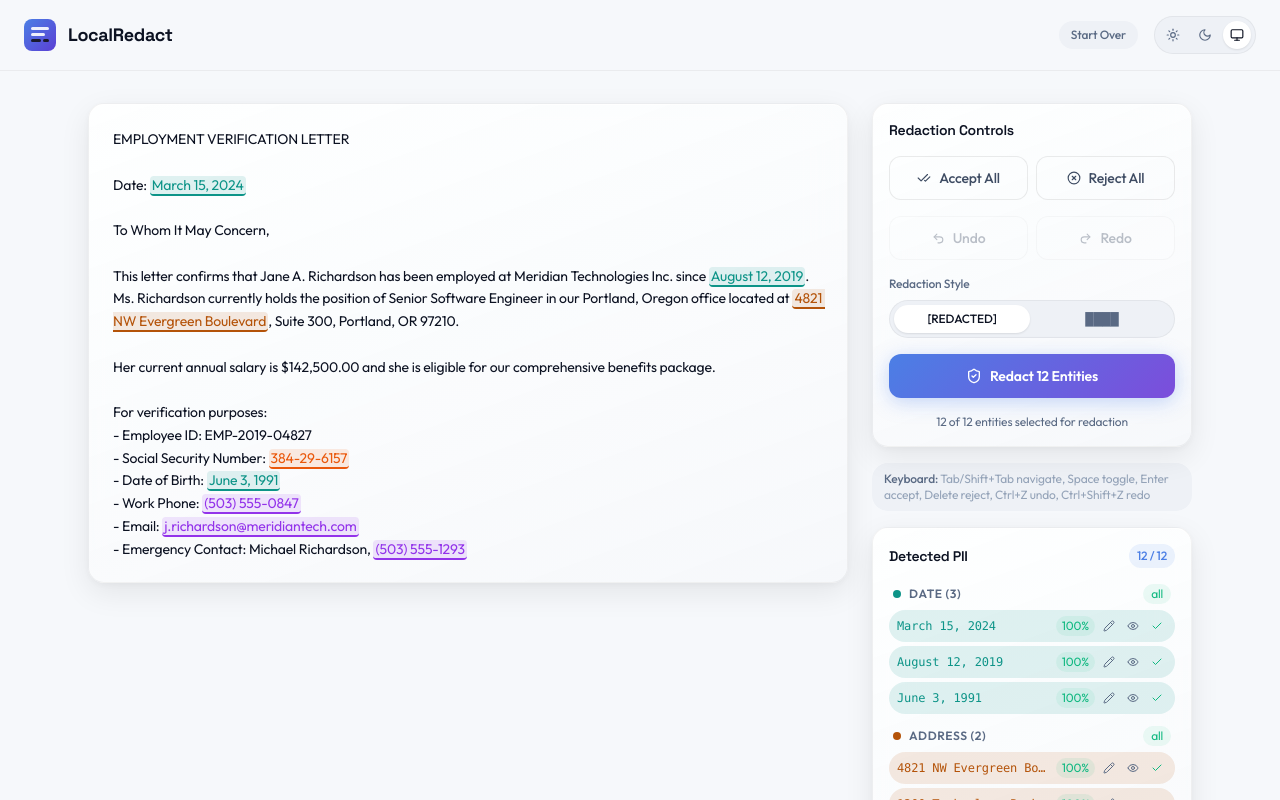
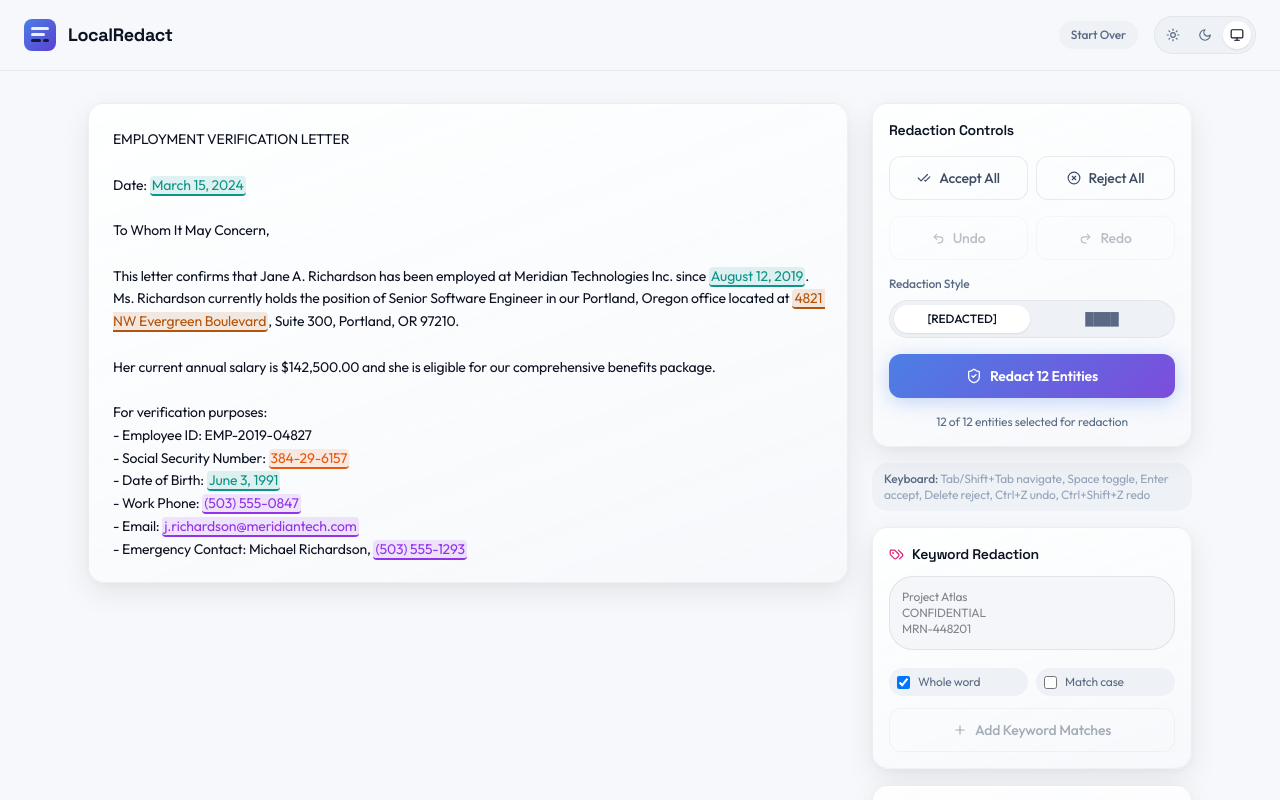
Before and after one commit to mmostagirbhuiyan/localredact, a React (Vite) app: page / in a window 1280 px wide. Both pictures are taken after a click on the button "Try with sample document". Shown: the top 800 px of the page. Built offline with nearby package versions, Linux system fonts and the light colour scheme.

Commit message:
Added custom keyword redaction support

```diff
--- a/src/App.tsx
+++ b/src/App.tsx
@@ -4,6 +4,7 @@ import { DropZone } from './components/DropZone';
 import { DocumentViewer } from './components/DocumentViewer';
 import { PDFPageViewer } from './components/PDFPageViewer';
 import { EntityList } from './components/EntityList';
+import { KeywordRedactionPanel } from './components/KeywordRedactionPanel';
 import { RedactControls } from './components/RedactControls';
 import { ShareCard } from './components/ShareCard';
 import { DevViewer } from './components/DevViewer';
@@ -19,6 +20,7 @@ import { redactText, RedactStyle } from './lib/redactor';
 import { createRedactedPDF } from './lib/pdf-redactor';
 import { DetectedEntity, EntityCategory, ENTITY_CONFIG } from './lib/entity-types';
 import { generateRedactionReport } from './lib/redaction-report';
+import { findKeywordEntities, type KeywordMatchSummary } from './lib/keyword-matcher';
 
 type AppState = 'input' | 'scanning' | 'review' | 'redacted';
 
@@ -127,9 +129,6 @@ const App: React.FC = () => {
       console.log(`[OCR] Extracting text from ${pagesToScan.length} pages via Tesseract.js...`);
 
       ocr.ocrPDFPages(pdfDoc, pagesToScan).then(({ pages: ocrPages }) => {
-        // Store OCR results for coordinate mapping during redaction
-        setOcrResults(ocrPages);
-
         // Build combined text from OCR raw output for detection
         const pageTexts: string[] = [];
         for (let i = 0; i < pdf.pages.length; i++) {
@@ -142,6 +141,22 @@ const App: React.FC = () => {
             pageTexts.push(originalPageText);
           }
         }
+
+        const ocrPageOffsets = new Map<number, { textStart: number; textEnd: number }>();
+        let offset = 0;
+        for (let i = 0; i < pageTexts.length; i++) {
+          const textStart = offset;
+          const textEnd = offset + pageTexts[i].length;
+          ocrPageOffsets.set(i, { textStart, textEnd });
+          offset = textEnd + 2;
+        }
+        const ocrPagesWithOffsets = ocrPages.map((page) => ({
+          ...page,
+          ...ocrPageOffsets.get(page.pageIndex),
+        }));
+
+        // Store OCR results for coordinate mapping during redaction
+        setOcrResults(ocrPagesWithOffsets);
 
         const combined = pageTexts.join('\n\n');
         console.log(`[OCR] Combined text ready (${combined.length} chars). Re-running detection.`);
@@ -422,6 +437,22 @@ const App: React.FC = () => {
       prev.map((e) => (idSet.has(e.id) ? { ...e, text: newText } : e)),
     );
   }, []);
+
+  const handleAddKeywordMatches = useCallback((
+    keywords: string,
+    options: { caseSensitive: boolean; wholeWord: boolean },
+  ): KeywordMatchSummary => {
+    if (!detectionText) {
+      return { keywordCount: 0, matchCount: 0, skippedOverlapCount: 0 };
+    }
+
+    const result = findKeywordEntities(detectionText, keywords, entities, options);
+    if (result.entities.length > 0) {
+      setEntities((prev) => [...prev, ...result.entities].sort((a, b) => a.start - b.start));
+    }
+
+    return result.summary;
+  }, [detectionText, entities]);
 
   const handleRedact = useCallback(async () => {
     if (!detectionText) return;
@@ -1203,6 +1234,10 @@ const App: React.FC = () => {
                   Tab/Shift+Tab navigate, Space toggle, Enter accept, Delete reject, Ctrl+Z undo, Ctrl+Shift+Z redo
                 </div>
               )}
+              <KeywordRedactionPanel
+                onAddKeywords={handleAddKeywordMatches}
+                disabled={!detectionText}
+              />
               <EntityList
                 entities={entities}
                 onToggle={handleToggleEntity}
--- /dev/null
+++ b/src/components/KeywordRedactionPanel.tsx
@@ -0,0 +1,93 @@
+import React, { useState } from 'react';
+import { Plus, Tags } from 'lucide-react';
+import type { KeywordMatchSummary } from '../lib/keyword-matcher';
+
+interface KeywordRedactionPanelProps {
+  onAddKeywords: (keywords: string, options: { caseSensitive: boolean; wholeWord: boolean }) => KeywordMatchSummary;
+  disabled?: boolean;
+}
+
+export const KeywordRedactionPanel: React.FC<KeywordRedactionPanelProps> = ({
+  onAddKeywords,
+  disabled = false,
+}) => {
+  const [keywords, setKeywords] = useState('');
+  const [caseSensitive, setCaseSensitive] = useState(false);
+  const [wholeWord, setWholeWord] = useState(true);
+  const [summary, setSummary] = useState<KeywordMatchSummary | null>(null);
+
+  const handleSubmit = () => {
+    if (!keywords.trim() || disabled) return;
+    setSummary(onAddKeywords(keywords, { caseSensitive, wholeWord }));
+  };
+
+  return (
+    <div className="glass-panel rounded-2xl p-4 space-y-3">
+      <div className="flex items-center gap-2">
+        <Tags size={15} style={{ color: 'var(--pii-custom)' }} />
+        <h3 className="text-sm font-semibold flex-1" style={{ color: 'var(--ink-primary)' }}>
+          Keyword Redaction
+        </h3>
+      </div>
+
+      <textarea
+        value={keywords}
+        onChange={(e) => setKeywords(e.target.value)}
+        disabled={disabled}
+        rows={3}
+        placeholder="Project Atlas&#10;CONFIDENTIAL&#10;MRN-448201"
+        className="w-full rounded-xl p-3 text-xs resize-none focus:outline-none"
+        style={{
+          background: 'var(--bg-input)',
+          color: 'var(--ink-primary)',
+          border: '1px solid var(--border-default)',
+          opacity: disabled ? 0.5 : 1,
+        }}
+      />
+
+      <div className="grid grid-cols-2 gap-2">
+        <label
+          className="flex items-center gap-2 text-xs rounded-lg px-2 py-1.5"
+          style={{ background: 'var(--bg-soft)', color: 'var(--ink-tertiary)' }}
+        >
+          <input
+            type="checkbox"
+            checked={wholeWord}
+            onChange={(e) => setWholeWord(e.target.checked)}
+            disabled={disabled}
+          />
+          Whole word
+        </label>
+        <label
+          className="flex items-center gap-2 text-xs rounded-lg px-2 py-1.5"
+          style={{ background: 'var(--bg-soft)', color: 'var(--ink-tertiary)' }}
+        >
+          <input
+            type="checkbox"
+            checked={caseSensitive}
+            onChange={(e) => setCaseSensitive(e.target.checked)}
+            disabled={disabled}
+          />
+          Match case
+        </label>
+      </div>
+
+      <button
+        onClick={handleSubmit}
+        disabled={disabled || !keywords.trim()}
+        className="btn-secondary w-full text-xs h-9"
+        style={{ opacity: !disabled && keywords.trim() ? 1 : 0.45 }}
+      >
+        <Plus size={14} />
+        Add Keyword Matches
+      </button>
+
+      {summary && (
+        <p className="text-xs" style={{ color: summary.matchCount > 0 ? 'var(--ink-tertiary)' : 'var(--warning)' }}>
+          Added {summary.matchCount} match{summary.matchCount === 1 ? '' : 'es'} from {summary.keywordCount} keyword{summary.keywordCount === 1 ? '' : 's'}
+          {summary.skippedOverlapCount > 0 ? ` (${summary.skippedOverlapCount} skipped overlap)` : ''}.
+        </p>
+      )}
+    </div>
+  );
+};
--- a/src/index.css
+++ b/src/index.css
@@ -55,6 +55,8 @@
   --pii-email-phone-soft: rgba(168, 85, 247, 0.15);
   --pii-date: #14B8A6;
   --pii-date-soft: rgba(20, 184, 166, 0.15);
+  --pii-custom: #EC4899;
+  --pii-custom-soft: rgba(236, 72, 153, 0.15);
 }
 
 /* === LIGHT MODE === */
@@ -105,6 +107,8 @@
   --pii-email-phone-soft: rgba(147, 51, 234, 0.12);
   --pii-date: #0D9488;
   --pii-date-soft: rgba(13, 148, 136, 0.12);
+  --pii-custom: #DB2777;
+  --pii-custom-soft: rgba(219, 39, 119, 0.12);
 }
 
 /* === BASE STYLES === */
--- a/src/lib/entity-types.ts
+++ b/src/lib/entity-types.ts
@@ -7,9 +7,10 @@ export type EntityCategory =
   | 'CREDIT_CARD'
   | 'EMAIL'
   | 'PHONE'
-  | 'DATE';
+  | 'DATE'
+  | 'CUSTOM';
 
-export type DetectionSource = 'regex' | 'ner';
+export type DetectionSource = 'regex' | 'ner' | 'keyword';
 
 export interface DetectedEntity {
   id: string;
@@ -19,7 +20,7 @@ export interface DetectedEntity {
   start: number;
   end: number;
   accepted: boolean;
-  confidence?: number; // 0-1, regex=1.0, LLM=model-reported
+  confidence?: number; // 0-1, regex/keyword=1.0, LLM=computed from match quality
 }
 
 export const ENTITY_CONFIG: Record<EntityCategory, { label: string; colorVar: string; softVar: string }> = {
@@ -32,6 +33,7 @@ export const ENTITY_CONFIG: Record<EntityCategory, { label: string; colorVar: st
   EMAIL:        { label: 'Email',       colorVar: '--pii-email-phone', softVar: '--pii-email-phone-soft' },
   PHONE:        { label: 'Phone',       colorVar: '--pii-email-phone', softVar: '--pii-email-phone-soft' },
   DATE:         { label: 'Date',        colorVar: '--pii-date',        softVar: '--pii-date-soft' },
+  CUSTOM:       { label: 'Custom',      colorVar: '--pii-custom',      softVar: '--pii-custom-soft' },
 };
 
 let entityCounter = 0;
--- /dev/null
+++ b/src/lib/keyword-matcher.ts
@@ -0,0 +1,122 @@
+import { createEntityId, DetectedEntity } from './entity-types';
+
+export interface KeywordMatchOptions {
+  caseSensitive?: boolean;
+  wholeWord?: boolean;
+}
+
+export interface KeywordMatchSummary {
+  keywordCount: number;
+  matchCount: number;
+  skippedOverlapCount: number;
+}
+
+export interface KeywordMatchResult {
+  entities: DetectedEntity[];
+  summary: KeywordMatchSummary;
+}
+
+const WORD_CHAR_RE = /[A-Za-z0-9_]/;
+
+export function parseKeywordList(input: string): string[] {
+  const seen = new Set<string>();
+  const keywords: string[] = [];
+
+  for (const raw of input.split(/[\n,;]+/)) {
+    const keyword = raw.trim();
+    if (!keyword) continue;
+
+    const key = keyword.toLowerCase();
+    if (seen.has(key)) continue;
+
+    seen.add(key);
+    keywords.push(keyword);
+  }
+
+  return keywords;
+}
+
+function escapeRegExp(value: string): string {
+  return value.replace(/[.*+?^${}()|[\]\\]/g, '\\$&');
+}
+
+function buildFlexibleKeywordPattern(keyword: string): string {
+  return keyword
+    .trim()
+    .split(/\s+/)
+    .map(escapeRegExp)
+    .join('\\s+');
+}
+
+function isWordChar(value: string | undefined): boolean {
+  return value !== undefined && WORD_CHAR_RE.test(value);
+}
+
+function hasWholeWordBoundary(text: string, start: number, end: number): boolean {
+  return !isWordChar(text[start - 1]) && !isWordChar(text[end]);
+}
+
+function overlapsAny(start: number, end: number, ranges: Array<{ start: number; end: number }>): boolean {
+  return ranges.some((range) => start < range.end && end > range.start);
+}
+
+export function findKeywordEntities(
+  text: string,
+  keywordInput: string,
+  existingEntities: DetectedEntity[] = [],
+  options: KeywordMatchOptions = {},
+): KeywordMatchResult {
+  const keywords = parseKeywordList(keywordInput)
+    .sort((a, b) => b.length - a.length);
+
+  const entities: DetectedEntity[] = [];
+  const occupiedRanges = existingEntities.map((entity) => ({
+    start: entity.start,
+    end: entity.end,
+  }));
+  let skippedOverlapCount = 0;
+
+  for (const keyword of keywords) {
+    const pattern = buildFlexibleKeywordPattern(keyword);
+    const flags = options.caseSensitive ? 'g' : 'gi';
+    const regex = new RegExp(pattern, flags);
+    let match: RegExpExecArray | null;
+
+    while ((match = regex.exec(text)) !== null) {
+      const start = match.index;
+      const end = start + match[0].length;
+
+      if (options.wholeWord !== false && !hasWholeWordBoundary(text, start, end)) {
+        continue;
+      }
+
+      if (overlapsAny(start, end, occupiedRanges)) {
+        skippedOverlapCount++;
+        continue;
+      }
+
+      occupiedRanges.push({ start, end });
+      entities.push({
+        id: createEntityId(),
+        text: match[0],
+        category: 'CUSTOM',
+        source: 'keyword',
+        start,
+        end,
+        accepted: true,
+        confidence: 1.0,
+      });
+    }
+  }
+
+  entities.sort((a, b) => a.start - b.start);
+
+  return {
+    entities,
+    summary: {
+      keywordCount: keywords.length,
+      matchCount: entities.length,
+      skippedOverlapCount,
+    },
+  };
+}
```
Also changed, not shown: 2 other files (tests, documents, lock files or other folders).
